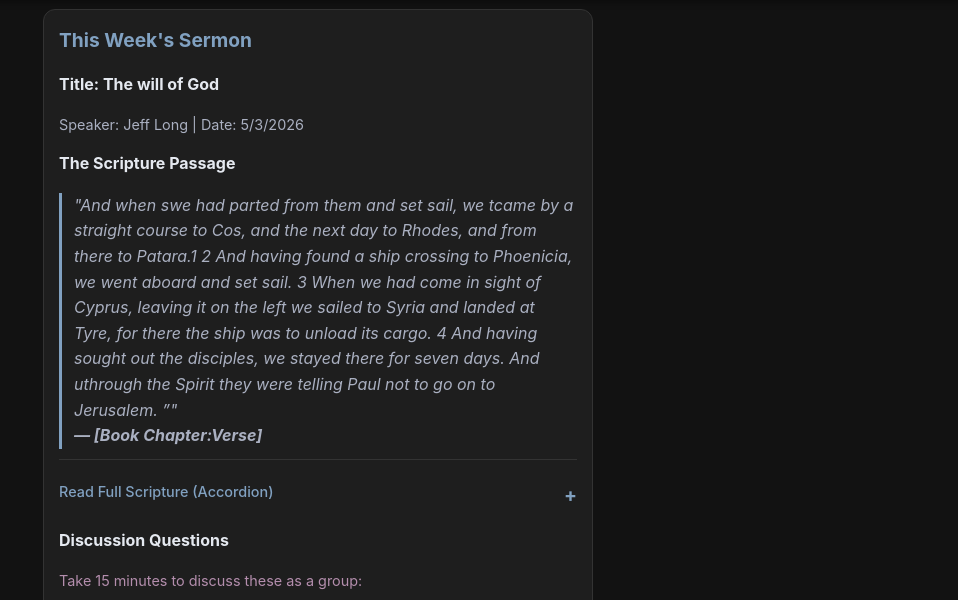
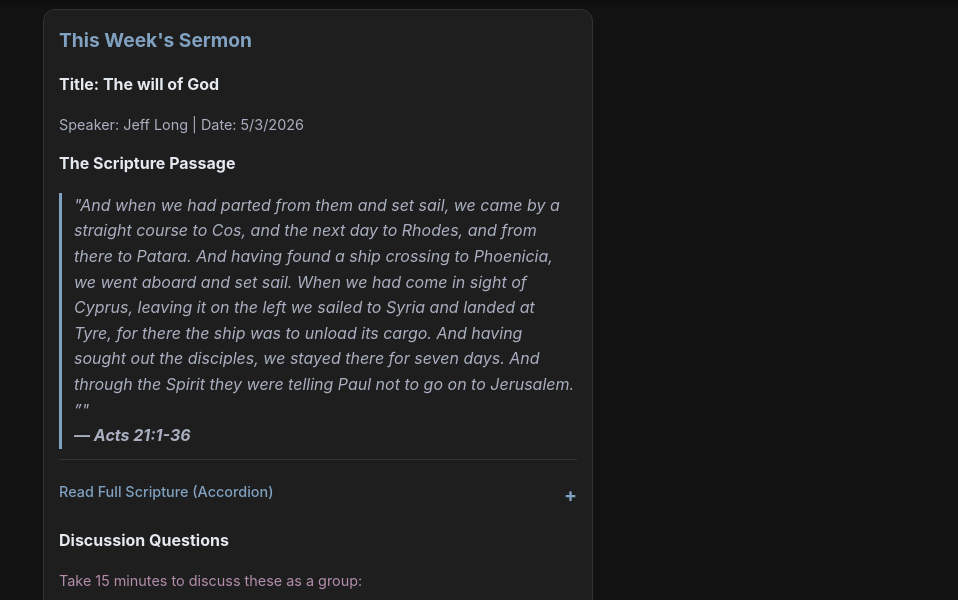
Before and after one commit to WakeIDuser83/PW-Growth-Group-Study-App, a plain HTML site: page index.html in a window 1280 px wide. Shown: the part 121-721 px from the top of the page, without its empty margins (322-1280 px from the left). Drawn offline with Linux system fonts and the light colour scheme.

Commit message:
Update index.html

```diff
--- a/index.html
+++ b/index.html
@@ -234,8 +234,8 @@
 
             <h3>The Scripture Passage</h3>
             <div class="scripture">
-                "And when swe had parted from them and set sail, we tcame by a straight course to Cos, and the next day to Rhodes, and from there to Patara.1 2 And having found a ship crossing to Phoenicia, we went aboard and set sail. 3 When we had come in sight of Cyprus, leaving it on the left we sailed to Syria and landed at Tyre, for there the ship was to unload its cargo. 4 And having sought out the disciples, we stayed there for seven days. And uthrough the Spirit they were telling Paul not to go on to Jerusalem. ”" <br>
-                <strong>— [Book Chapter:Verse]</strong>
+                "And when we had parted from them and set sail, we came by a straight course to Cos, and the next day to Rhodes, and from there to Patara. And having found a ship crossing to Phoenicia, we went aboard and set sail. When we had come in sight of Cyprus, leaving it on the left we sailed to Syria and landed at Tyre, for there the ship was to unload its cargo. And having sought out the disciples, we stayed there for seven days. And through the Spirit they were telling Paul not to go on to Jerusalem. ”" <br>
+                <strong>— Acts 21:1-36</strong>
             </div>
 
             <details>
```
